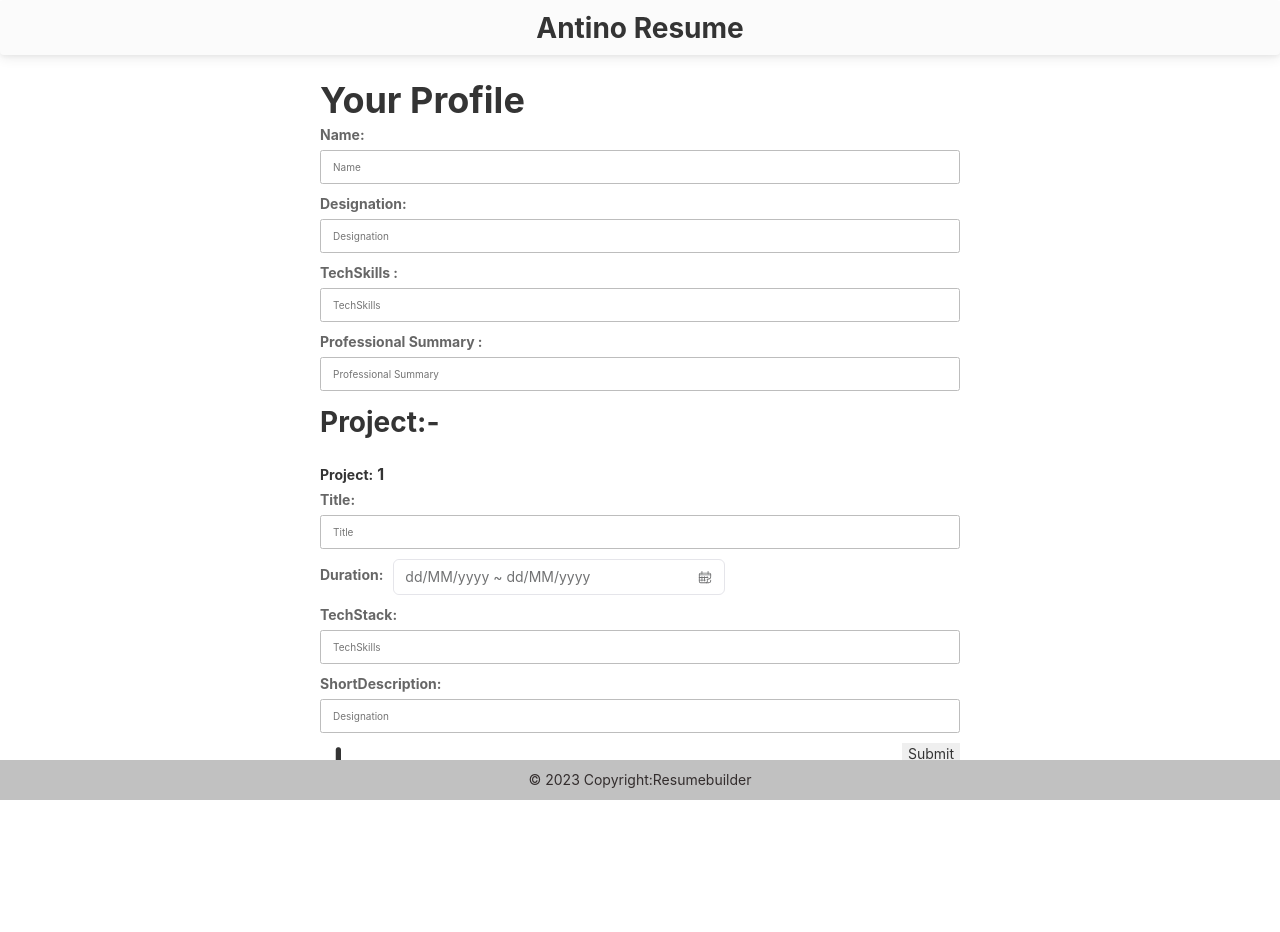
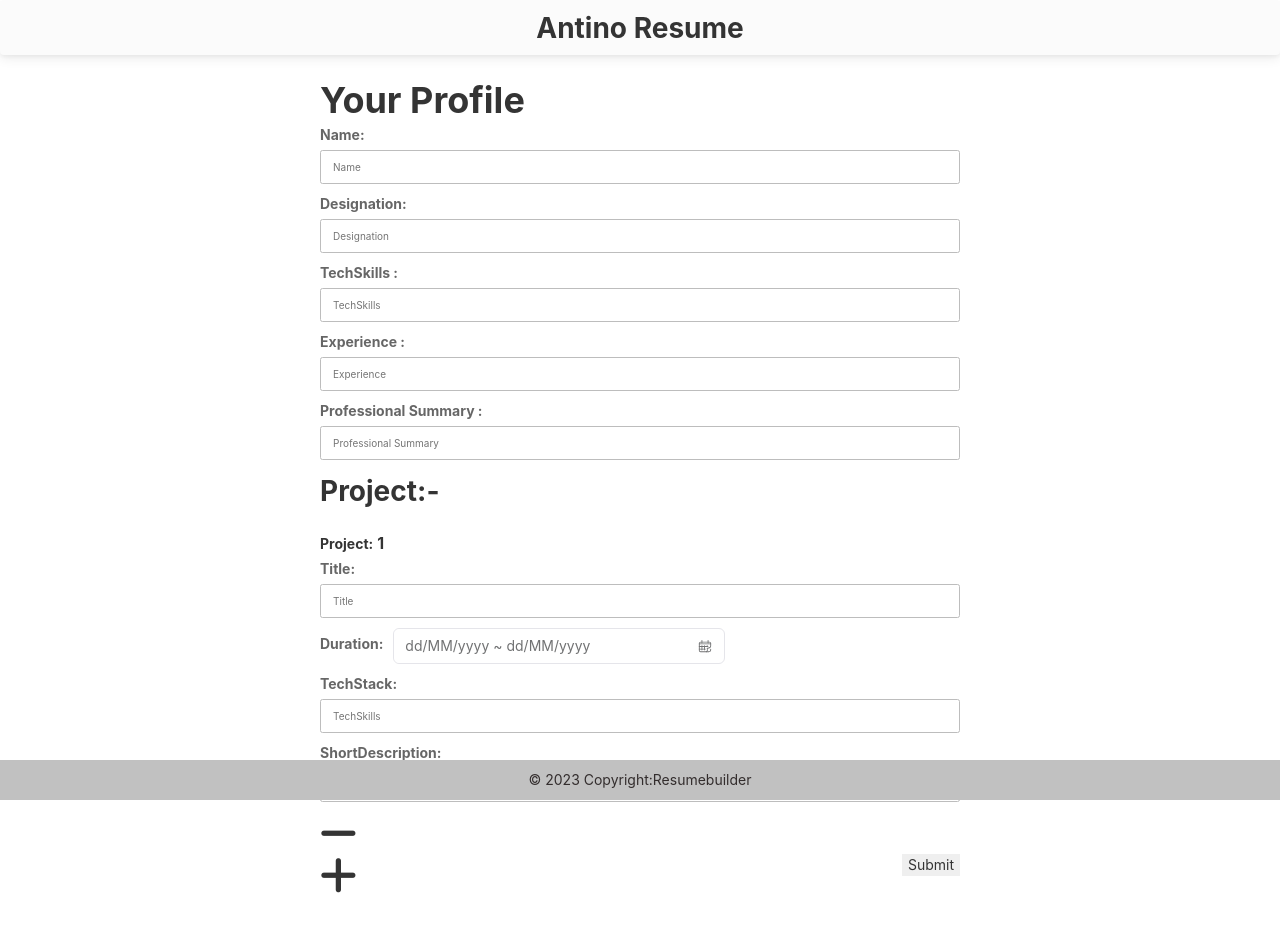
Before and after one commit to HARSHJHASD/ResumeBuilde, a React (Create React App) app: page / in a window 1280 px wide. Shown: the top 932 px of the page. Before the commit the page ends 875 px from the top, so only its background shows below. Built offline with nearby package versions, Linux system fonts and the light colour scheme.

Commit message:
form done styling left

```diff
--- a/src/components/Mainform/MainForm.jsx
+++ b/src/components/Mainform/MainForm.jsx
@@ -14,6 +14,7 @@ function MainForm() {
   const [techSkills, setTechSkills] = useState("");
   const [description, setDescription] = useState("");
   const [t, setT] = useState(1);
+  const [experience,setExperience] = useState("");
   // set initial state for project fields as an array of one empty object
   const [projects, setProjects] = useState([
     { title: "", techStack: "", shortDescription: "" },
@@ -39,6 +40,11 @@ function MainForm() {
     setDescription(e.target.value);
     console.log(description);
   };
+  const experienceChangeHandler =(e)=>
+  {
+    setExperience(e.target.value);
+    console.log(experience);
+  }
 
   // function to add a new project field
   const handleAddProject = () => {
@@ -71,6 +77,7 @@ function MainForm() {
     try {
       const response = await axios.post("api here", {
         name: name,
+        experience:experience,
         designation: designation,
         techSkills: techSkills,
         description: description,
@@ -82,6 +89,17 @@ function MainForm() {
     }
 
   }
+const removeProject = (index) => {
+  if (projects.length === 1) {
+    console.log("No need to remove any project");
+  } else if (projects.length > 1) {
+    console.log("Remove button pressed of Project: ", index + 1);
+    const updatedProjects = [...projects];
+    updatedProjects.splice(index, 1);
+    setProjects(updatedProjects);
+    console.log(updatedProjects);
+  }
+};
 
 
   return (
@@ -110,6 +128,12 @@ function MainForm() {
           <Form.Group className="mb-3" controlId="formBasictext">
             <Form.Label>TechSkills :</Form.Label>
             <Form.Control onChange={skillsChangeHandler} value={techSkills} type="text" placeholder="TechSkills" />
+          </Form.Group>
+
+          {/* //EXPERINCE OF RHE CANDIATE */}
+          <Form.Group className="mb-3" controlId="formBasictext">
+            <Form.Label>Experience :</Form.Label>
+            <Form.Control onChange={experienceChangeHandler} value={experience} type="text" placeholder="Experience" />
           </Form.Group>
 
 
@@ -159,6 +183,9 @@ function MainForm() {
                       <Form.Control name="shortDescription" value={project.shortDescription} onChange={(event) => handleProjectChange(event, index)} type="text" placeholder="Designation" />
                     </Form.Group>
                   </form>
+                  <div style={{ display: "inline-block" }}>
+                    <i onClick={() => removeProject(index)} class="fas fa-minus fa-3x"></i>
+                  </div>
 
                 </div>
               ))
@@ -169,8 +196,6 @@ function MainForm() {
             <div style={{ display: "inline-block" }}>
               <i onClick={handleAddProject} class="fas fa-plus fa-3x"></i>
             </div>
-
-
 
 
             <div style={{ display: "inline-block" }} className="submitBtn">
```
Also changed, not shown: src/components/Mainform/formStyle.scss (line endings or trailing spaces).
